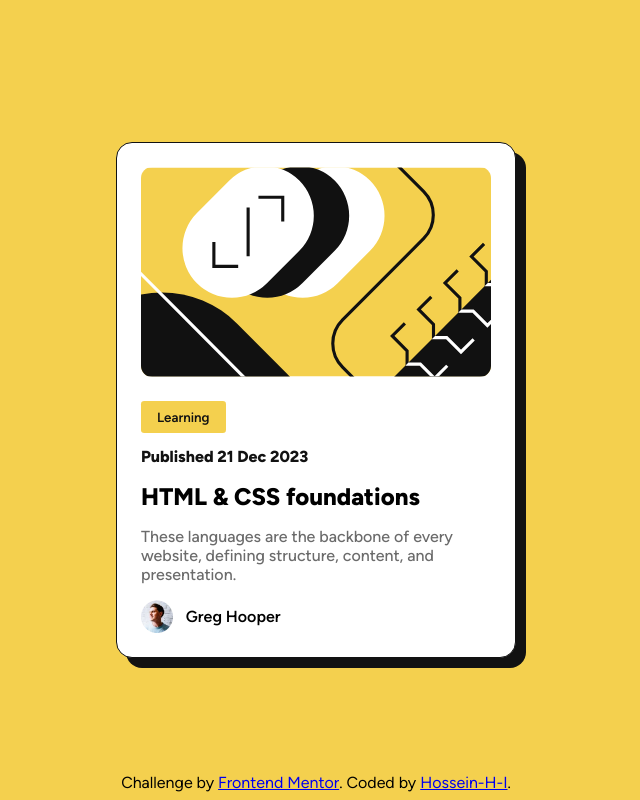
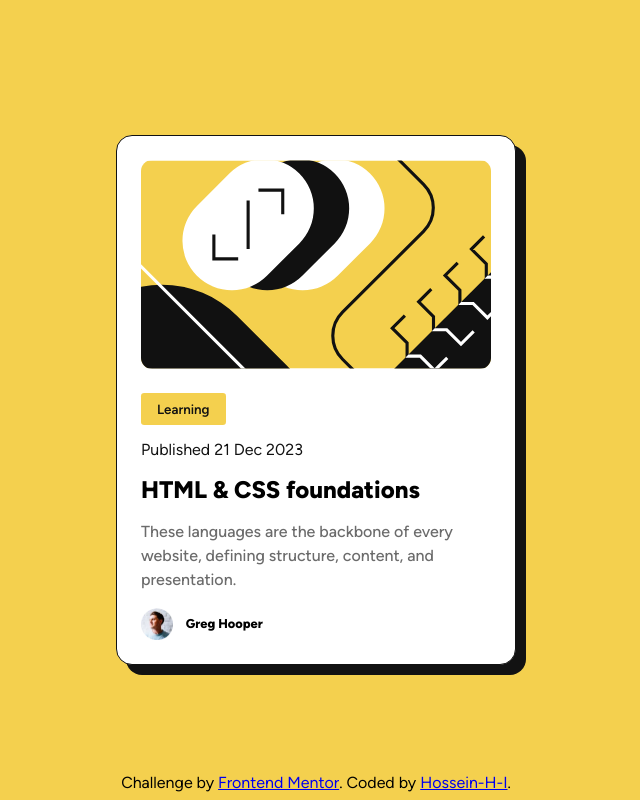
Before and after one commit to Hossein-H-I/Blog-Previw-Card-Main, a plain HTML site: page index.html in a window 1280 px wide. Shown: the whole page, without its empty margins (324-964 px from the left). Drawn offline with Linux system fonts and the light colour scheme.

Commit message:
index.html

```diff
--- a/index.html
+++ b/index.html
@@ -5,7 +5,7 @@
   <meta name="viewport" content="width=device-width, initial-scale=1.0"> <!-- displays site properly based on user's device -->
 
   <link rel="icon" type="image/png" sizes="32x32" href="./assets/images/favicon-32x32.png">
-  <link rel="stylesheet" href="./style.css">
+  <link rel="stylesheet" href="./style-2.css">
 
   <title>Frontend Mentor | Blog preview card</title>
 
```
